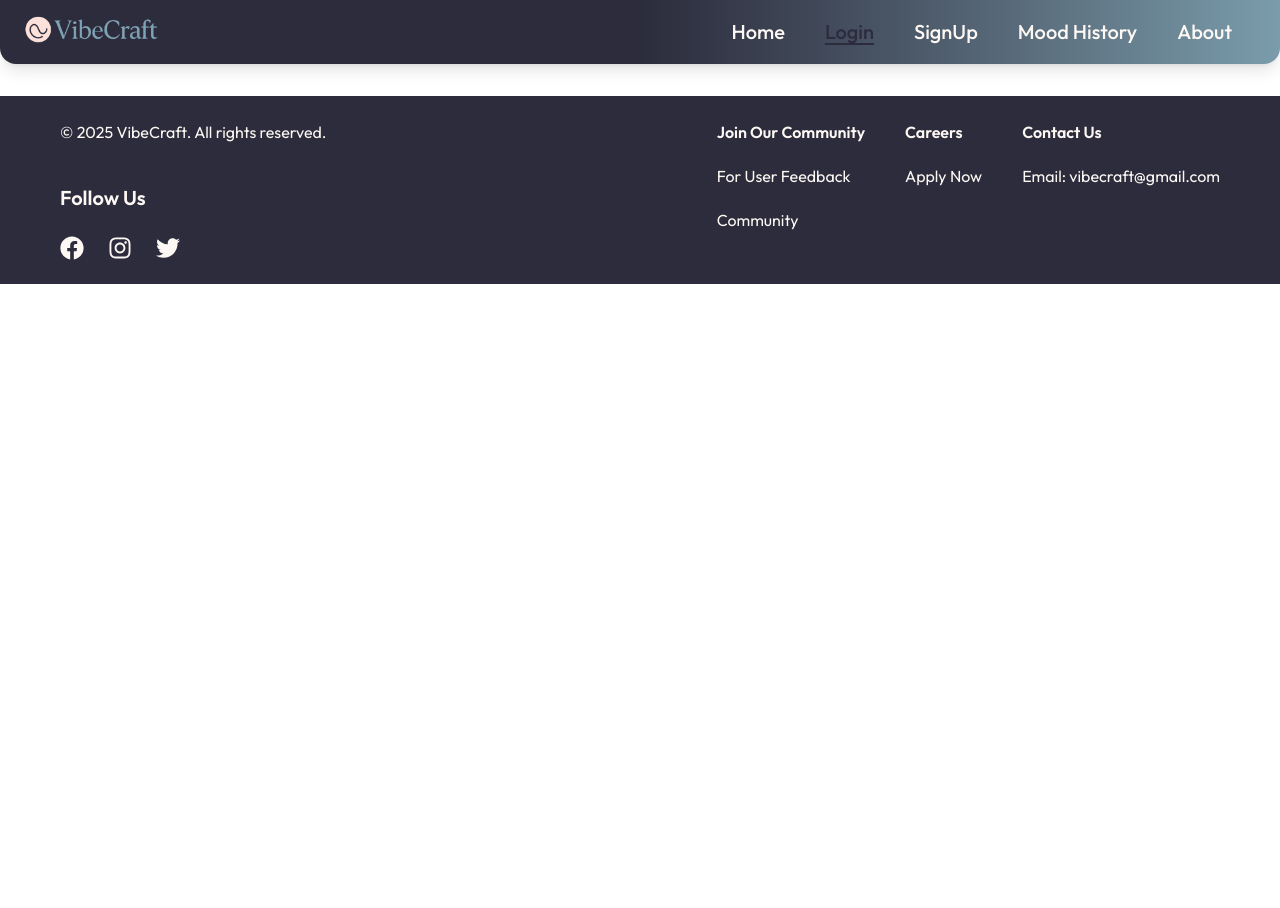
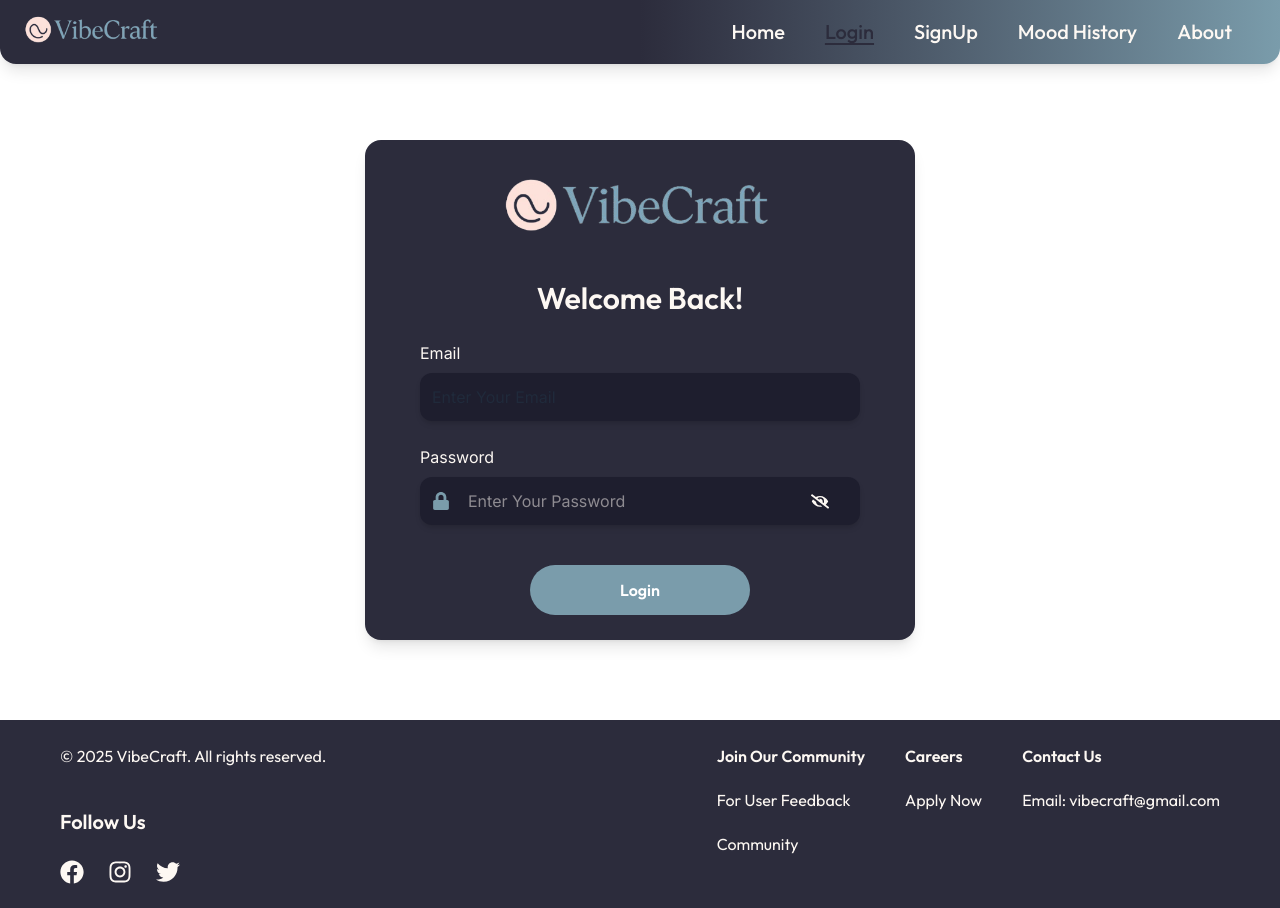
Before and after one commit to mariaashraf1/VibeCraft, a React (Vite) app in the folder vibe_craft/: page /login in a window 1280 px wide. Before the commit the page ends 800 px from the top, so only its background shows below. Built offline with nearby package versions, Linux system fonts and the light colour scheme.

Commit message:
create login page

```diff
--- a/vibe_craft/src/components/FeaturesPreview.jsx
+++ b/vibe_craft/src/components/FeaturesPreview.jsx
@@ -20,7 +20,7 @@ export default function FeaturesPreview() {
   ];
 
   return (
-    <div className="mt-20 text-center px-6 md:px-16 lg:px-24  mb-10">
+    <div className="mt-30 text-center px-6 md:px-16 lg:px-24  mb-10">
       <h1 className="text-4xl font-outfit-semibold text-[#FDF8F3] mb-6">
         What You Can Do with VibeCraft
       </h1>
--- a/vibe_craft/src/components/HobbySection.jsx
+++ b/vibe_craft/src/components/HobbySection.jsx
@@ -29,6 +29,10 @@ export default function HobbySection() {
                   <h3 className="text-xl font-outfit-semibold mt-6 text-[#FDF8F3]">
                     {item.name}
                   </h3>
+                  <h4 className="text-md font-outfit mt-2 text-[#C0C0C0]">
+                    {item.moods && item.moods.length>0
+                    ?item.moods.map((moodItem)=> moodItem.name).join(", "):"'No moods available"}
+                  </h4>
                 </div>
               ))}
           </div>
--- a/vibe_craft/src/pages/HomePage.jsx
+++ b/vibe_craft/src/pages/HomePage.jsx
@@ -10,7 +10,6 @@ export default function HomePage() {
         <div className="flex flex-col ml-20 mr-20 no-scrollbar">
           {/* start of  main col */}
           <div className="flex items-center justify-between mt-20 ">
-            {" "}
             {/* start of row of pic and text */}
             <div className="flex flex-col ">
               <div className="flex flex-col items-start justify-center  mt-10 ">
--- a/vibe_craft/src/pages/Login.jsx
+++ b/vibe_craft/src/pages/Login.jsx
@@ -1,7 +1,39 @@
+import logo2 from "../assets/logo2.png";
+import { useState } from "react";
+import { FaEye, FaEyeSlash ,FaLock } from "react-icons/fa";
+
 export default function Login() {
-    return (
-        <div>
-            <h1>Login</h1>
-        </div>
-    )
+  const [showPassword, setShowPassword] = useState(false);
+  return (
+    <div className="flex flex-col items-center justify-center mb-20 mt-5 ">
+      {/* start of main container */}
+        <div className="flex flex-col items-center justify-center bg-[#2C2C3C] w-[550px] h-[500px] rounded-2xl shadow-lg mx-auto mt-30">
+            <img src={logo2} alt="VibeCraft Logo" className="h-15 w-auto object-contain scale-500 mt-10 " />
+            <h1 className="text-3xl font-outfit-semibold mt-10 mb- text-[#FDF8F3] text-center ">
+              Welcome Back!</h1>
+            <form className="flex flex-col items-center justify-center w-[80%] h-[95%]">
+                <label className="text-[#FDF8F3] mb-2 self-start">Email</label>
+                <input type="email" name="email" placeholder="Enter Your Email" className="bg-[#1E1E2E] w-full p-3 mb-6 rounded-xl shadow-md focus:shadow-lg focus:shadow-[#8FB3C0]/50 outline-none transition"/>
+                 <label className="text-[#FDF8F3] mb-2 self-start">Password</label>
+                 <div className="relative w-full mb-10">
+                 <FaLock className="absolute left-3 top-1/2 transform -translate-y-1/2 ml-0 text-[#7A9CAB]" size={18} />
+                   <input
+                     type={showPassword ? "text" : "password"}
+                     name="password"
+                     placeholder="Enter Your Password"
+                     className="bg-[#1E1E2E] w-full p-3 pl-12 pr-12 rounded-xl shadow-md focus:shadow-lg focus:shadow-[#8FB3C0]/50 outline-none transition text-[#FDF8F3]"
+                   />
+                   <button
+                     type="button"
+                     onClick={() => setShowPassword(!showPassword)}
+                     className="absolute right-3 top-1/2 transform -translate-y-1/2 bg-transparent border-none outline-none cursor-pointer text-[#FDF8F3] hover:text-[#7A9CAB] focus:outline-none transition-colors"
+                   >
+                     {showPassword ? <FaEye size={18} /> : <FaEyeSlash size={18} />}
+                   </button>
+                 </div>
+                <button type="submit" className="w-[50%] bg-[#7A9CAB] text-white font-outfit-semibold py-3 rounded-full  hover:bg-[#6a8f9b] hoover:border-color:[#3A3A4A] transition ">Login</button>
+            </form>
+      </div>
+    </div>
+  );
 }
```
